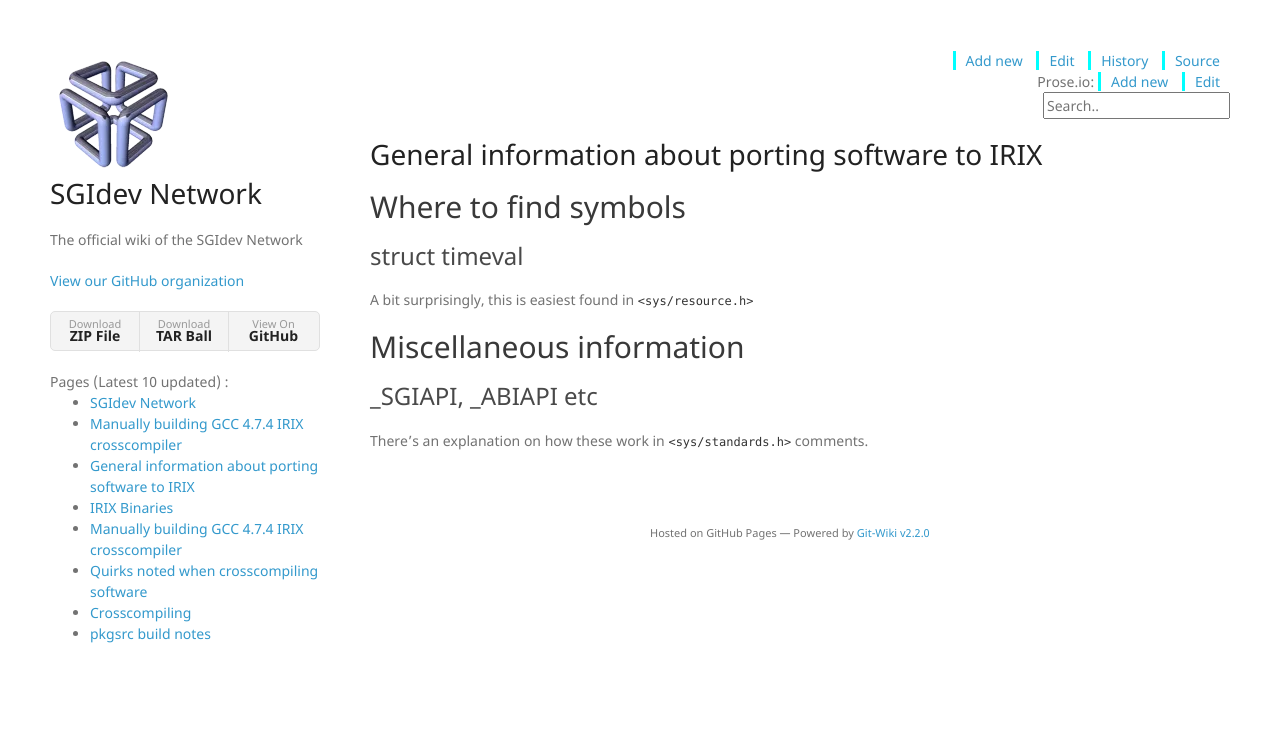
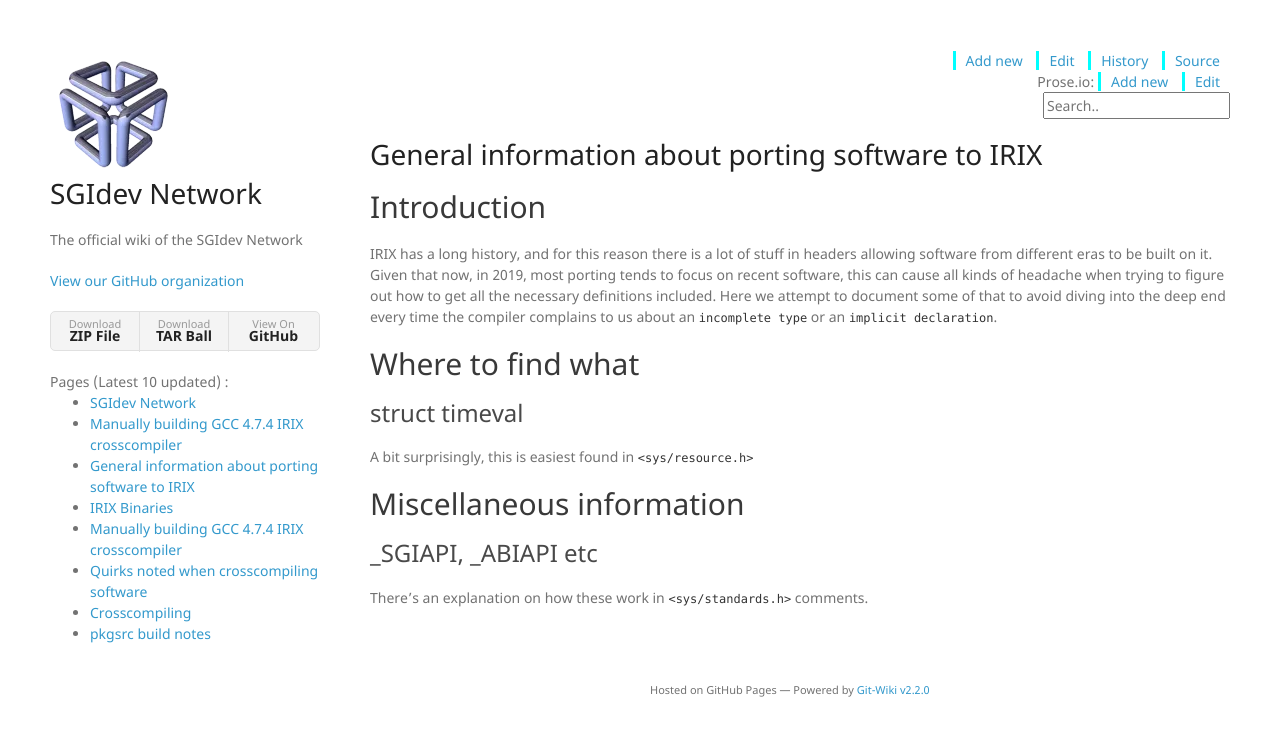
Before and after one commit to sgidevnet/sgidevnet.github.io, a Jekyll site: the page built from wiki/General_information_about_porting_software_to_IRIX.md, in a window 1280 px wide. Shown: the top 736 px of the page. Built offline with Jekyll 4.4.1, drawn with Linux system fonts in a browser that asks for light colours; nearby versions of some CDN libraries; our own code applies the rules of GitHub Pages for plain Markdown files.

Commit message:
add a section, better wording

```diff
--- a/wiki/General_information_about_porting_software_to_IRIX.md
+++ b/wiki/General_information_about_porting_software_to_IRIX.md
@@ -1,6 +1,17 @@
 # General information about porting software to IRIX
 
-## Where to find symbols
+## Introduction
+
+IRIX has a long history, and for this reason there is a lot of stuff
+in headers allowing software from different eras to be built on
+it. Given that now, in 2019, most porting tends to focus on recent
+software, this can cause all kinds of headache when trying to figure
+out how to get all the necessary definitions included. Here we attempt
+to document some of that to avoid diving into the deep end every time
+the compiler complains to us about an `incomplete type` or an
+`implicit declaration`.
+
+## Where to find what
 
 ### struct timeval
 
```
